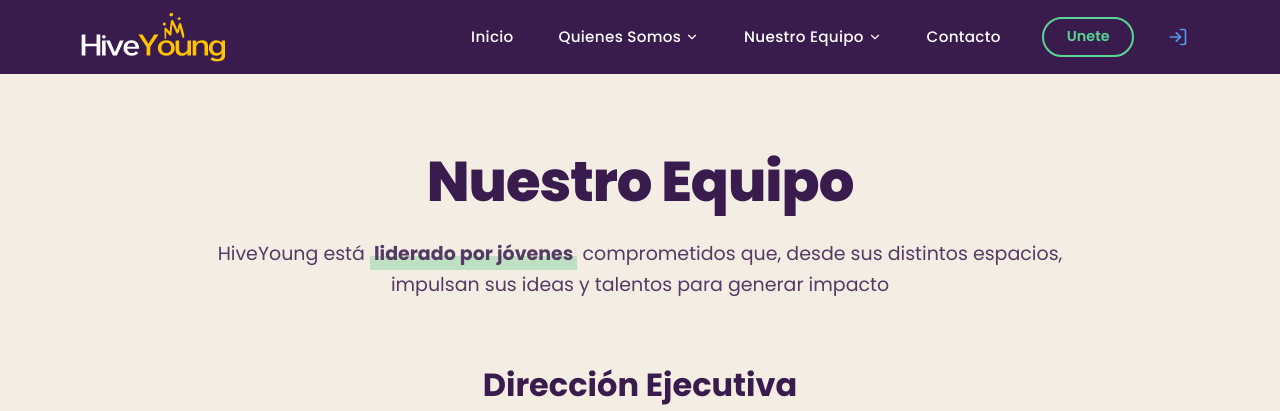
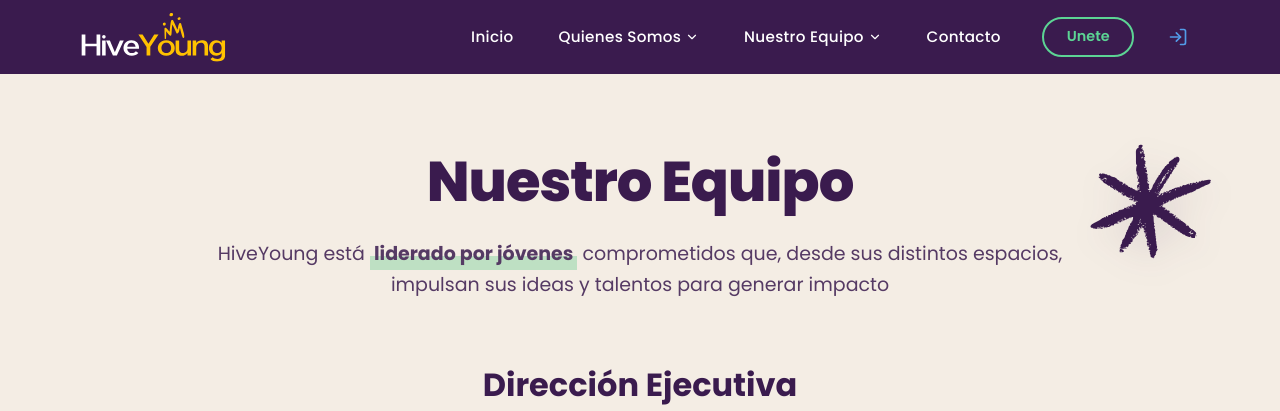
Before and after one commit to MrKat303/Hiveyoung-Website, a Next.js app: page /equipo in a window 1280 px wide. Shown: the top 411 px of the page. Built offline with nearby package versions, Linux system fonts and the light colour scheme.

Commit message:
feat: add animated Asterisk decoration to Equipo header

```diff
--- a/app/(site)/equipo/Equipo.css
+++ b/app/(site)/equipo/Equipo.css
@@ -628,3 +628,54 @@
         display: none;
     }
 }
+/* --- ASTERISK DECORATION --- */
+.equipo-header-wrapper {
+    position: relative;
+    width: 100%;
+    max-width: 1200px;
+}
+
+.asterisk-container {
+    position: absolute;
+    right: -40px;
+    top: -20px;
+    width: clamp(80px, 12vw, 130px);
+    height: auto;
+    pointer-events: none;
+    z-index: 10;
+}
+
+.asterisk-svg {
+    width: 100%;
+    height: auto;
+    filter: drop-shadow(4px 10px 15px rgba(58, 27, 78, 0.1));
+    overflow: visible;
+}
+
+.floating-asterisk {
+    animation: rotateAsterisk 25s linear infinite;
+}
+
+@keyframes rotateAsterisk {
+    from { transform: rotate(0deg); }
+    to { transform: rotate(360deg); }
+}
+
+@media (max-width: 1400px) {
+    .asterisk-container {
+        right: 0;
+    }
+}
+
+@media (max-width: 1200px) {
+    .asterisk-container {
+        right: 20px;
+        top: -30px;
+    }
+}
+
+@media (max-width: 768px) {
+    .asterisk-container {
+        display: none;
+    }
+}
--- a/app/(site)/equipo/EquipoClient.tsx
+++ b/app/(site)/equipo/EquipoClient.tsx
@@ -204,10 +204,20 @@ export default function EquipoPage() {
 
     return (
         <div className="equipo-page">
-            <header className="equipo-header reveal">
-                <h1>Nuestro Equipo</h1>
-                <p>HiveYoung está <span className="highlight-text">liderado por jóvenes</span> comprometidos que, desde sus distintos espacios, impulsan sus ideas y talentos para generar impacto</p>
-            </header>
+            <div className="equipo-header-wrapper">
+                <header className="equipo-header reveal">
+                    <h1>Nuestro Equipo</h1>
+                    <p>HiveYoung está <span className="highlight-text">liderado por jóvenes</span> comprometidos que, desde sus distintos espacios, impulsan sus ideas y talentos para generar impacto</p>
+                </header>
+                <div className="asterisk-container">
+                    <img
+                        src="/images/Draws/Asterisk.svg"
+                        alt=""
+                        className="asterisk-svg floating-asterisk"
+                        draggable={false}
+                    />
+                </div>
+            </div>
 
             <div className="equipo-container">
                 <section className="equipo-seccion">
```
Also changed, not shown: public/images/Draws/Asterisk.svg (added).
